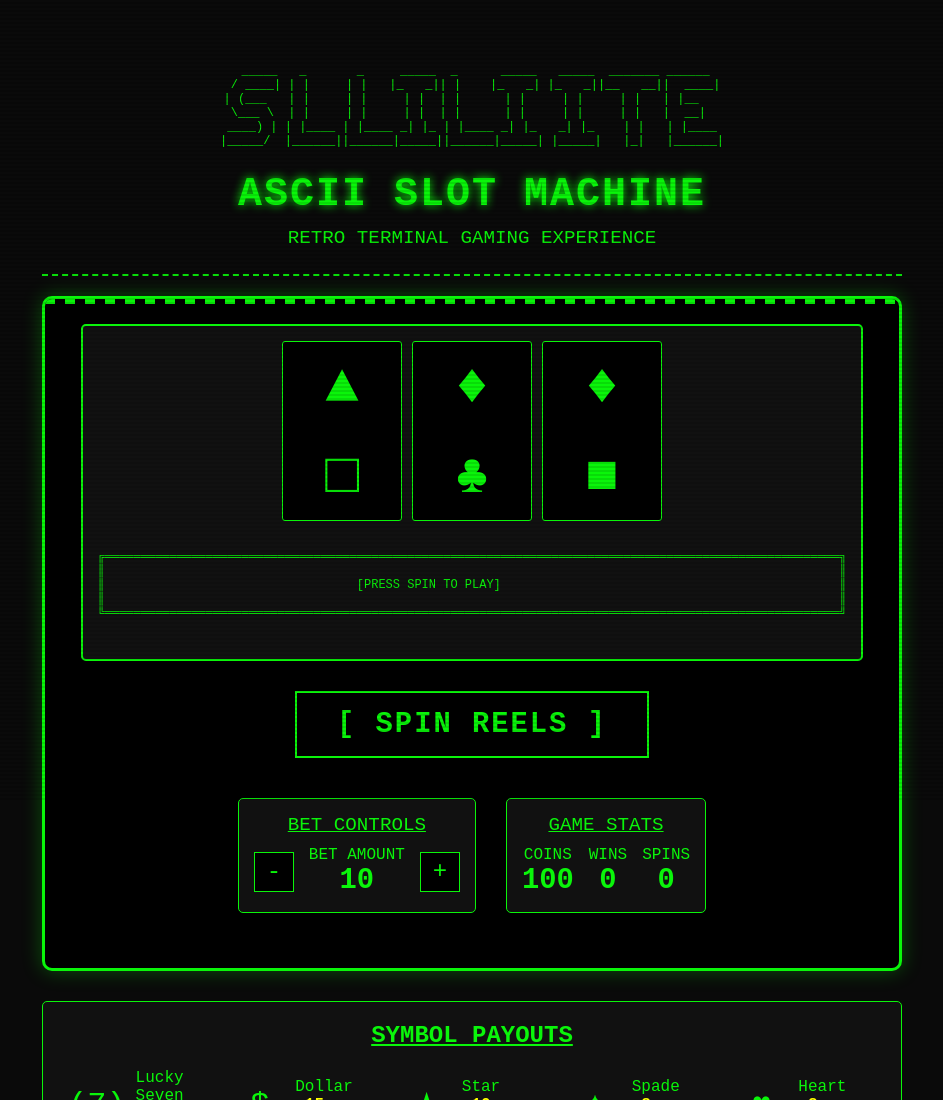
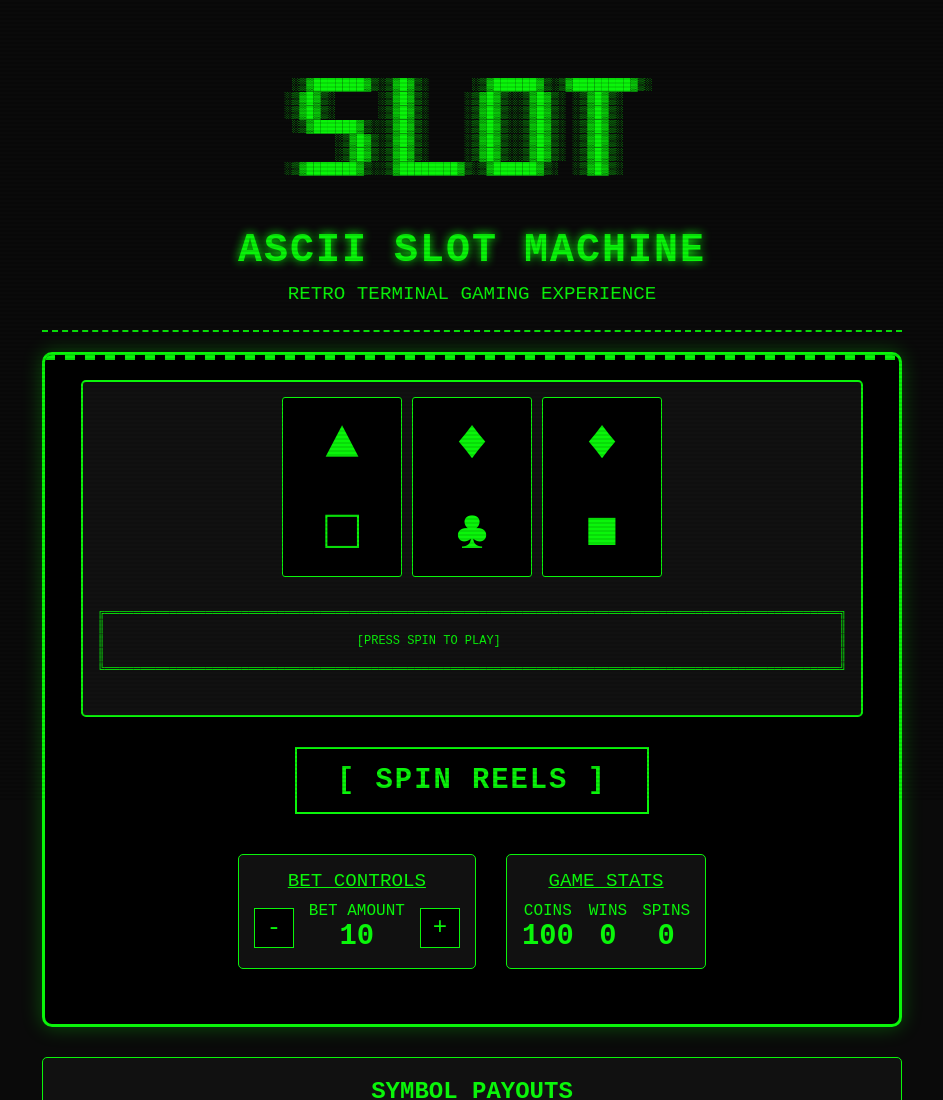
Before and after one commit to caaaaarlos/uplood, a plain HTML site: page index.html in a window 1280 px wide. Shown: the top 1100 px of the page, without its empty margins (168-1111 px from the left). Drawn offline with Linux system fonts and the light colour scheme.

Commit message:
Replace ASCII art with new graphic design

```diff
--- a/index.html
+++ b/index.html
@@ -384,12 +384,16 @@
     <div class="container">
         <header>
             <div class="ascii-border">
-  _____   _       _     _____  _      _____   _____  _______ ______
- / ____| | |     | |   |_   _|| |    |_   _| |_   _||__   __||  ____|
-| (___   | |     | |     | |  | |      | |     | |     | |   | |__
- \___ \  | |     | |     | |  | |      | |     | |     | |   |  __|
- ____) | | |____ | |____ _| |_ | |____ _| |_   _| |_    | |   | |____
-|_____/  |______||______|_____||______|_____| |_____|   |_|   |______|
+
+ ░▒▓███████▓▒░▒▓█▓▒░      ░▒▓██████▓▒░▒▓████████▓▒░
+░▒▓█▓▒░      ░▒▓█▓▒░     ░▒▓█▓▒░░▒▓█▓▒░ ░▒▓█▓▒░
+░▒▓█▓▒░      ░▒▓█▓▒░     ░▒▓█▓▒░░▒▓█▓▒░ ░▒▓█▓▒░
+ ░▒▓██████▓▒░░▒▓█▓▒░     ░▒▓█▓▒░░▒▓█▓▒░ ░▒▓█▓▒░
+       ░▒▓█▓▒░▒▓█▓▒░     ░▒▓█▓▒░░▒▓█▓▒░ ░▒▓█▓▒░
+       ░▒▓█▓▒░▒▓█▓▒░     ░▒▓█▓▒░░▒▓█▓▒░ ░▒▓█▓▒░
+░▒▓███████▓▒░░▒▓████████▓▒░▒▓██████▓▒░  ░▒▓█▓▒░
+
+
             </div>
             <h1 class="glitch">ASCII SLOT MACHINE</h1>
             <p class="subtitle">RETRO TERMINAL GAMING EXPERIENCE</p>
```
